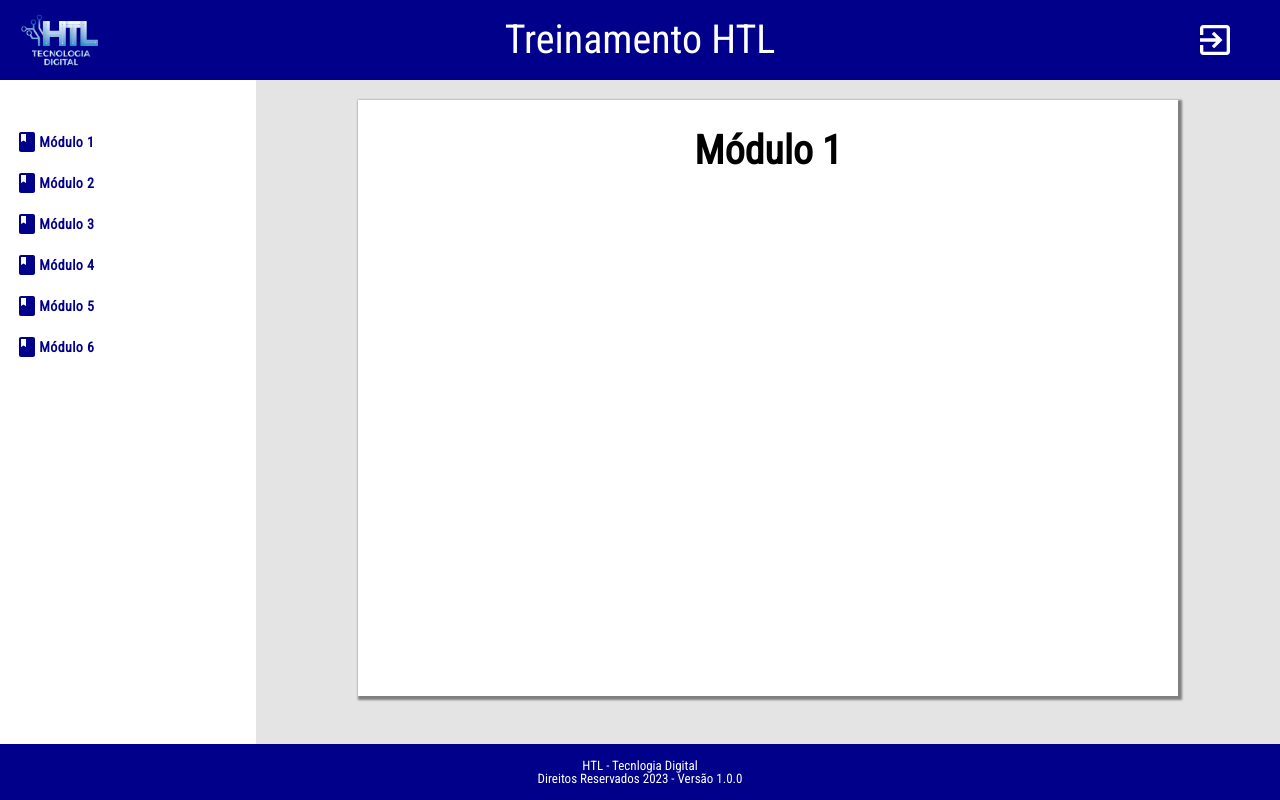
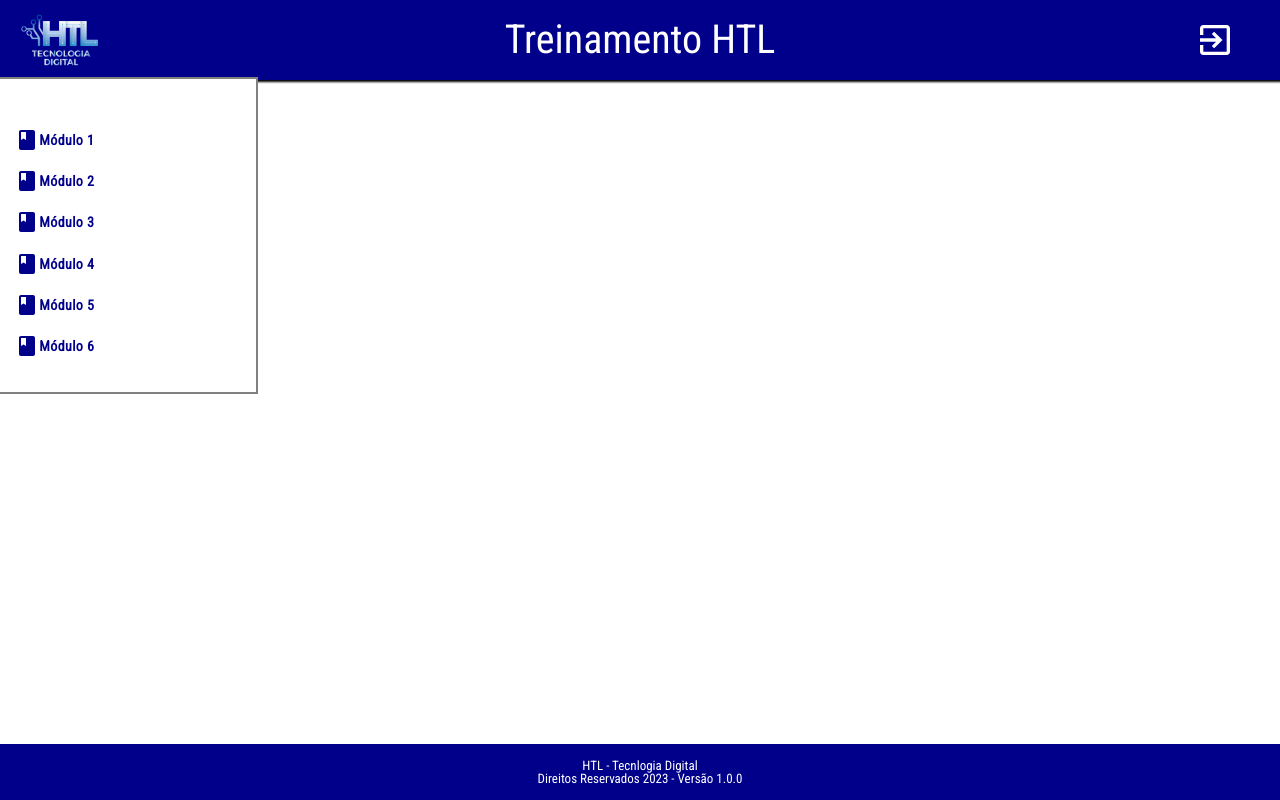
Before and after one commit to TiHTLbsb/TreinamentoHTL, a React (Create React App) app: page /modulo1 in a window 1280 px wide. Built offline with nearby package versions, Linux system fonts and the light colour scheme.

Commit message:
alteração no css das paginas

```diff
--- a/src/CSS/App.css
+++ b/src/CSS/App.css
@@ -4,7 +4,7 @@
   text-align: center;
   padding-top: 0;
   margin-top: 0;
-  background-color: rgb(218, 218, 218);
-  height: 100vh;
-  width: 100vw;
+  background-color: rgb(228, 228, 228);
+  height: auto;
+  width: auto;
 }
--- a/src/CSS/Common/Header.css
+++ b/src/CSS/Common/Header.css
@@ -1,15 +1,18 @@
 .header {
   font-family: 'Roboto Condensed', sans-serif;
+  position: fixed;
+  z-index: 0;
   font-size: 2.5em;
   color: white;
   width: 100%;
   background-color: #00008b;
   top: 0;
-  height: 10vh;
+  height: 10%;
   display: grid;
   grid-template-columns: 1fr 1fr 1fr;
   align-items: center;
   justify-content: center;
+  box-shadow: 2px 2px 2px black;
 }
 
 .HTLLogo {
--- a/src/CSS/Common/SideBar.css
+++ b/src/CSS/Common/SideBar.css
@@ -1,9 +1,15 @@
 .sideBar {
   left: 0;
-  position: absolute;
+  position: fixed;
+  z-index: 0;
   background-color: white;
   width: 20%;
-  height: 80%;
+  height: auto;
   font-family: 'Roboto Condensed', sans-serif;
   padding-top: 3%;
+  padding-bottom: 2%;
+  border-bottom: 2px solid gray;
+  border-right: 2px solid gray;
+  border-top: 2px solid gray;
+  margin-top: 5.3%;
 }
--- a/src/CSS/Modulos/Modulo1.css
+++ b/src/CSS/Modulos/Modulo1.css
@@ -1,19 +1,21 @@
 .modulo1Page {
   background-color: rgb(228, 228, 228);
   margin-left: 20%;
-  height: 83vh;
+  height: auto;
   display: flex;
   justify-content: center;
+  margin-top: 6%;
 }
 
 .modulo1Content {
   background-color: white;
   width: 80%;
-  height: 85%;
+  height: auto;
   margin-top: 2%;
   box-shadow: 2px 2px 2px 2px gray;
   font-family: 'Roboto Condensed', sans-serif;
   padding-top: 3%;
+  margin-bottom: 5%;
 }
 
 .modulo1Title {
--- a/src/CSS/Modulos/Modulo2.css
+++ b/src/CSS/Modulos/Modulo2.css
@@ -1,22 +1,21 @@
 .modulo2Page {
   background-color: rgb(228, 228, 228);
   margin-left: 20%;
-  height: 80%;
+  height: auto;
   display: flex;
   justify-content: center;
-  padding-bottom: 5%;
+  margin-top: 6%;
 }
 
 .modulo2Content {
   background-color: white;
   width: 80%;
-  height: 85%;
+  height: auto;
   margin-top: 2%;
   box-shadow: 2px 2px 2px 2px gray;
   font-family: 'Roboto Condensed', sans-serif;
   padding-top: 3%;
-  padding-bottom: 3%;
-  margin-bottom: 3%;
+  margin-bottom: 5%;
 }
 
 .modulo2Title {
@@ -26,5 +25,5 @@
 }
 
 .paginaMod2 {
-  width: 100%;
+  width: 95%;
 }
--- a/src/CSS/Modulos/Modulo3.css
+++ b/src/CSS/Modulos/Modulo3.css
@@ -4,6 +4,7 @@
   height: auto;
   display: flex;
   justify-content: center;
+  margin-top: 6%;
 }
 
 .modulo3Content {
--- a/src/CSS/Modulos/Modulo4.css
+++ b/src/CSS/Modulos/Modulo4.css
@@ -1,19 +1,21 @@
 .modulo4Page {
   background-color: rgb(228, 228, 228);
   margin-left: 20%;
-  height: 83vh;
+  height: auto;
   display: flex;
   justify-content: center;
+  margin-top: 6%;
 }
 
 .modulo4Content {
   background-color: white;
   width: 80%;
-  height: 85%;
+  height: auto;
   margin-top: 2%;
   box-shadow: 2px 2px 2px 2px gray;
   font-family: 'Roboto Condensed', sans-serif;
   padding-top: 3%;
+  margin-bottom: 5%;
 }
 
 .modulo4Title {
--- a/src/CSS/Modulos/Modulo5.css
+++ b/src/CSS/Modulos/Modulo5.css
@@ -1,19 +1,21 @@
 .modulo5Page {
   background-color: rgb(228, 228, 228);
   margin-left: 20%;
-  height: 83vh;
+  height: auto;
   display: flex;
   justify-content: center;
+  margin-top: 6%;
 }
 
 .modulo5Content {
   background-color: white;
   width: 80%;
-  height: 85%;
+  height: auto;
   margin-top: 2%;
   box-shadow: 2px 2px 2px 2px gray;
   font-family: 'Roboto Condensed', sans-serif;
   padding-top: 3%;
+  margin-bottom: 5%;
 }
 
 .modulo5Title {
--- a/src/CSS/Modulos/Modulo6.css
+++ b/src/CSS/Modulos/Modulo6.css
@@ -1,19 +1,21 @@
 .modulo6Page {
   background-color: rgb(228, 228, 228);
   margin-left: 20%;
-  height: 83vh;
+  height: auto;
   display: flex;
   justify-content: center;
+  margin-top: 6%;
 }
 
 .modulo6Content {
   background-color: white;
   width: 80%;
-  height: 85%;
+  height: auto;
   margin-top: 2%;
   box-shadow: 2px 2px 2px 2px gray;
   font-family: 'Roboto Condensed', sans-serif;
   padding-top: 3%;
+  margin-bottom: 5%;
 }
 
 .modulo6Title {
```
